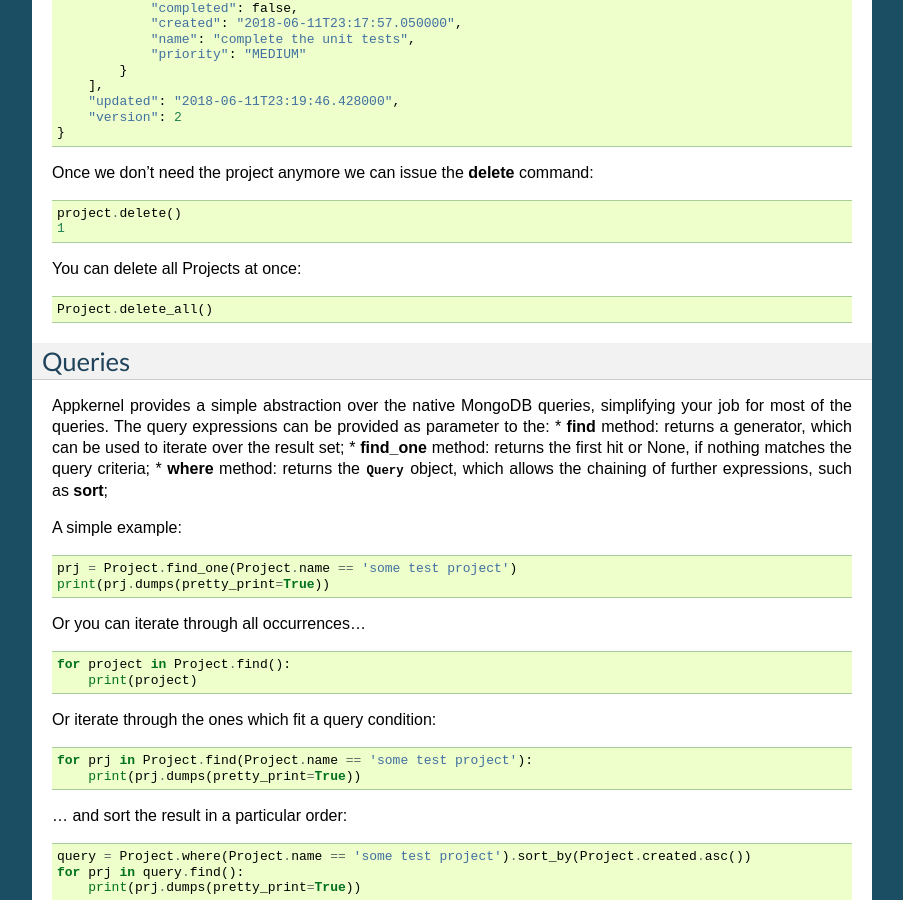
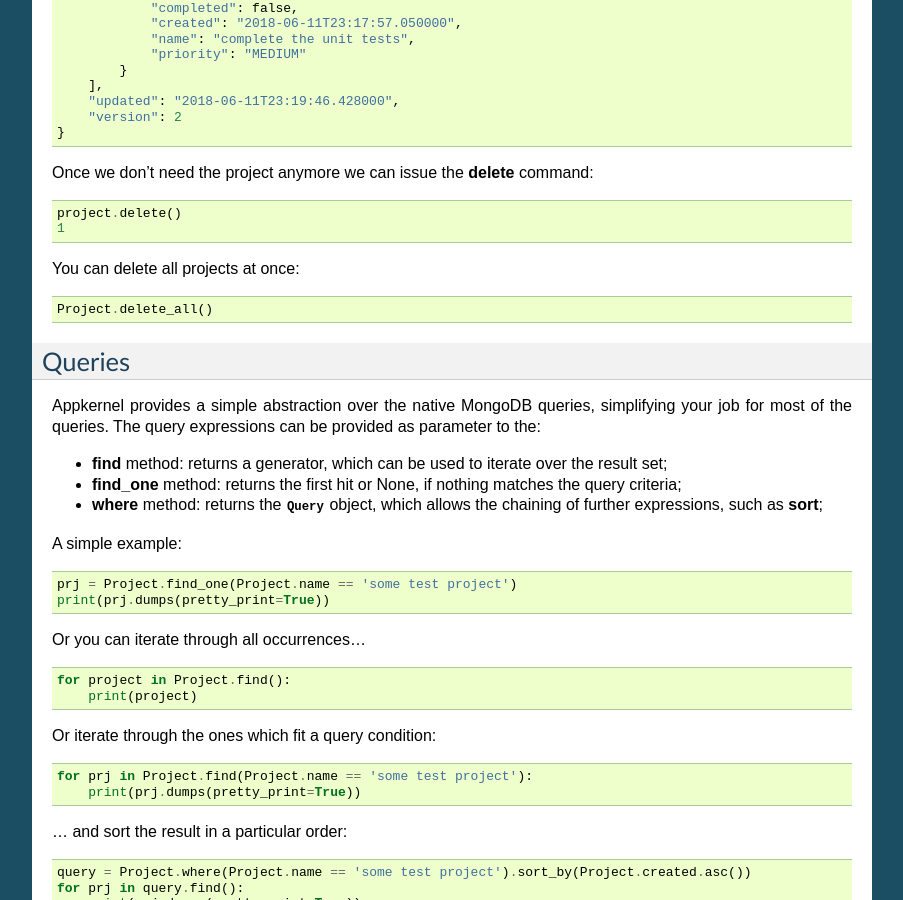
Before and after one commit to accelero-cloud/appkernel, a Sphinx documentation site: the page built from docs/repositories.rst, in a window 1280 px wide and 900 px high, scrolled down 3708 px. Shown: the whole window, without its empty margins (198-1101 px from the left). Built offline with Sphinx 7.4.7, drawn with Linux system fonts in a browser that asks for light colours; cross-references to code outside the pages are shown as plain code.

Commit message:
adding more documentation

```diff
--- a/docs/repositories.rst
+++ b/docs/repositories.rst
@@ -221,7 +221,7 @@ Once we don't need the project anymore we can issue the **delete** command: ::
     project.delete()
     1
 
-You can delete all Projects at once: ::
+You can delete all projects at once: ::
 
     Project.delete_all()
 
@@ -230,6 +230,7 @@ Queries
 
 Appkernel provides a simple abstraction over the native MongoDB queries, simplifying your job for most of the queries. The query expressions
 can be provided as parameter to the:
+
 * **find** method: returns a generator, which can be used to iterate over the result set;
 * **find_one** method: returns the first hit or None, if nothing matches the query criteria;
 * **where** method: returns the :class:`Query` object, which allows the chaining of further expressions, such as **sort**;
--- a/docs/the_model.rst
+++ b/docs/the_model.rst
@@ -15,7 +15,7 @@ Features of a Model
 * :ref:`Introduction to the Model Class`
 * :ref:`Extensible Data Validation`
 * :ref:`Default Values and Generators`
-* :ref:`Value Converters`
+* :ref:`Converters`
 * :ref:`Dict and Json Converters`
 * :ref:`Marshallers`
 * :ref:`JSON Schema`
```
